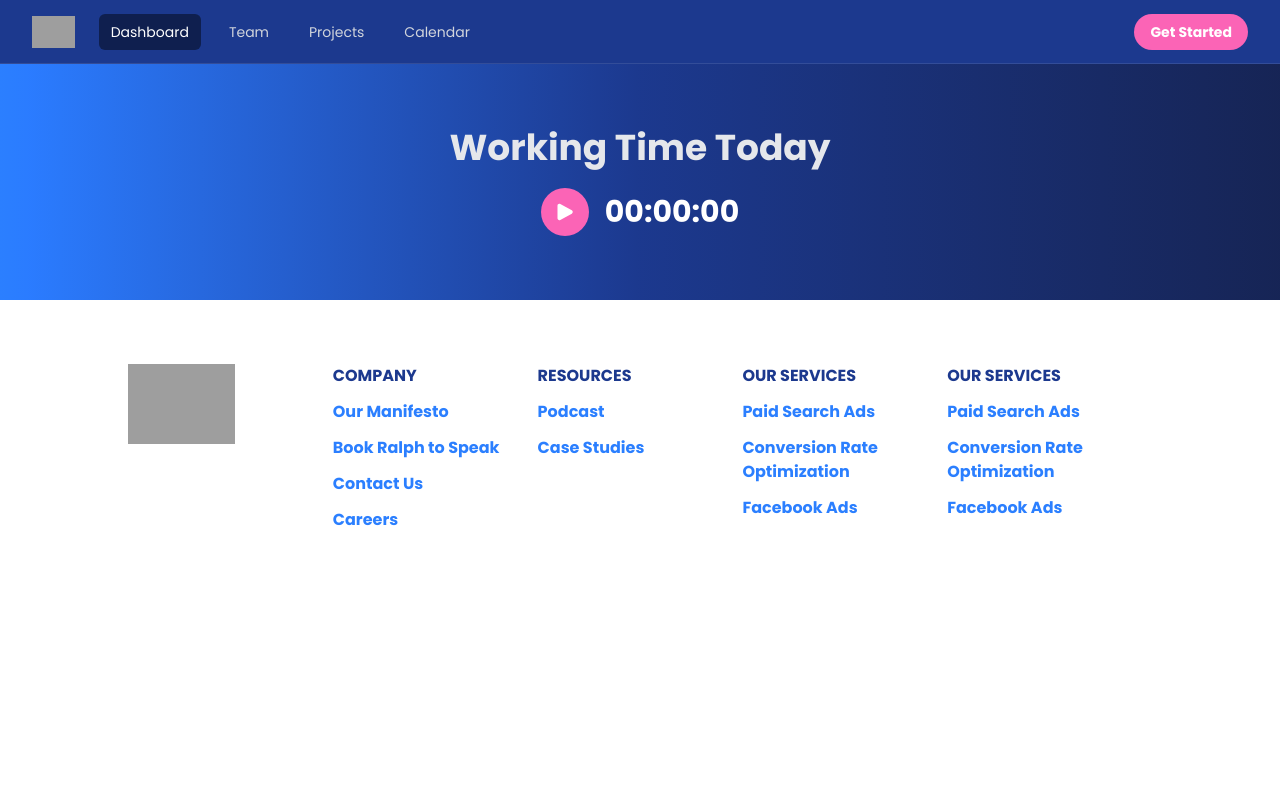
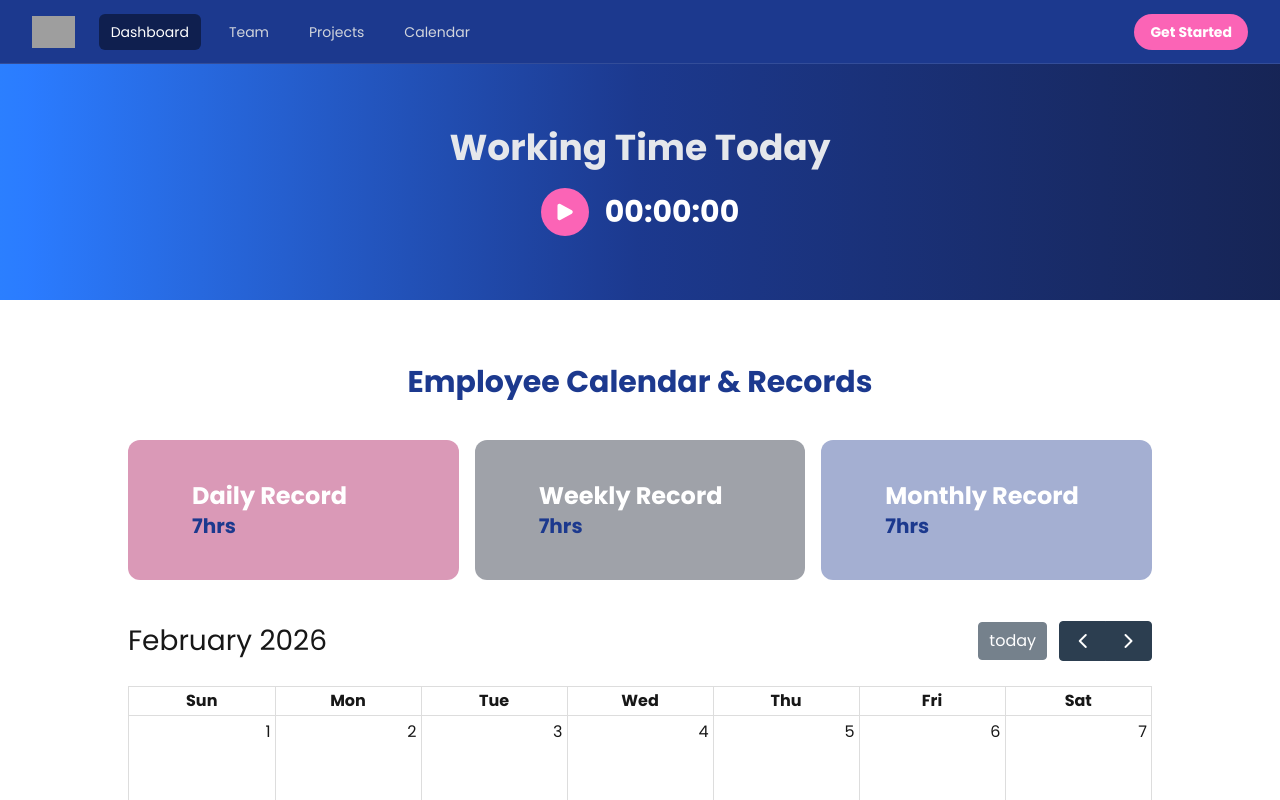
Before and after one commit to arthizz/timely-management-frontend, a Next.js app: page /dashboard in a window 1280 px wide. Shown: the top 800 px of the page. Built offline with nearby package versions, Linux system fonts and the light colour scheme; grey boxes are pictures that could not be loaded.

Commit message:
Added full calendar Library and components

```diff
--- a/package.json
+++ b/package.json
@@ -9,6 +9,9 @@
     "lint": "eslint"
   },
   "dependencies": {
+    "@fullcalendar/core": "^6.1.20",
+    "@fullcalendar/daygrid": "^6.1.20",
+    "@fullcalendar/react": "^6.1.20",
     "@headlessui/react": "^2.2.9",
     "@heroicons/react": "^2.2.0",
     "next": "16.1.6",
--- a/src/app/(main)/dashboard/page.tsx
+++ b/src/app/(main)/dashboard/page.tsx
@@ -2,6 +2,7 @@
 import { PlayIcon, PauseIcon } from "@heroicons/react/24/solid";
 import { useState, useRef, useEffect } from "react";
 import { useTimer } from "@/hooks/timerHooks";
+import EmployeeCalendar from "@/components/dashboard/fullcalendar";
 
 export default function Dashboard(){
 
@@ -9,6 +10,7 @@ export default function Dashboard(){
 
     return(
 
+        <>
         <div className="bg-gradient-to-r from-blue-500 via-blue-800 via-blue-900 to-blue-950 w-full px-16 py-16">
             <div className="timer-container">
                 <div className="flex items-center justify-center mb-5">
@@ -36,6 +38,27 @@ export default function Dashboard(){
             </div>
         </div>
 
+        {/* Full Calendar */}
+        <div className="mx-auto px-32 py-16">
+            <h2 className="text-blue-900 text-3xl font-bold text-center mb-10">Employee Calendar & Records</h2>
+            <div className="grid grid-cols-1 sm:grid-cols-3 gap-4 mb-10">
+                <div className="px-16 py-10 bg-pink-800/40 text-white rounded-xl">
+                    <h3 className="text-white text-2xl font-bold">Daily Record</h3>
+                    <h3 className="text-blue-900 text-xl font-bold">7hrs</h3>
+                </div>
+                <div className="px-16 py-10 bg-gray-900/40 text-white rounded-xl">
+                    <h3 className="text-white text-2xl font-bold">Weekly Record</h3>
+                    <h3 className="text-blue-900 text-xl font-bold">7hrs</h3>
+                </div>
+                <div className="px-16 py-10 bg-blue-900/40 text-white rounded-xl">
+                    <h3 className="text-white text-2xl font-bold">Monthly Record</h3>
+                    <h3 className="text-blue-900 text-xl font-bold">7hrs</h3>
+                </div>
+            </div>
+            <EmployeeCalendar status={true} timeIn={new Date()} timeOut={new Date()}/>
+        </div>
+
+        </>
     );
 
 }
--- /dev/null
+++ b/src/components/dashboard/fullcalendar.tsx
@@ -0,0 +1,49 @@
+"use client";
+import FullCalendar from "@fullcalendar/react";
+import dayGridPlugin from "@fullcalendar/daygrid";
+import { useState } from "react";
+
+type TimeRecord = {
+
+    status: boolean;
+    timeIn: Date;
+    timeOut: Date;
+
+}
+
+export default function EmployeeCalendar({status, timeIn, timeOut}: TimeRecord){
+
+    const timeInData = timeIn.toLocaleDateString('en-US', {
+        hour: '2-digit',
+        minute: '2-digit',
+        hour12: true
+    });
+
+
+
+    const renderEventComponents = (eventInfo: any) => {
+
+        return (
+            <div className="bg-blue-900 py-2 px-2 w-full rounded-xl">
+                <small className="text-white font-bold">{eventInfo.event.title}</small><br/>
+                <small className="text-pink-400 font-bold">Status: {status ? "In" : "Out"}</small>
+            </div>
+        );
+
+    }
+
+    return (
+
+        <FullCalendar
+            plugins={[dayGridPlugin]}
+            initialView="dayGridMonth"
+            eventContent={renderEventComponents}
+            events={[{
+                title: `${timeInData}`,
+                date: timeIn
+            }]}
+        />
+
+    )
+
+}
--- a/src/components/landingpage/loginItem.tsx
+++ b/src/components/landingpage/loginItem.tsx
@@ -4,7 +4,7 @@ export default function LoginItem(){
     return (
 
         <>
-            <button className="px-4 py-2 bg-pink-400 hover:bg-pink-300 text-white rounded-3xl text-sm font-bold">Get Started</button>
+            <button className="px-4 py-2 bg-pink-400 hover:bg-pink-300 text-white rounded-3xl text-sm font-bold cursor-pointer">Get Started</button>
         </>
 
     );
--- a/src/components/navbar.tsx
+++ b/src/components/navbar.tsx
@@ -6,7 +6,15 @@ import { LargeNumberLike } from "crypto";
 import AuthItem from "./landingpage/authItem";
 import LoginItem from "./landingpage/loginItem";
 
-const navigation = [
+type navigationItem = {
+
+    name: string;
+    href: string;
+    current: boolean;
+
+}
+
+const navigation: navigationItem[] = [
   { name: 'Dashboard', href: '#', current: true },
   { name: 'Team', href: '#', current: false },
   { name: 'Projects', href: '#', current: false },
```
Also changed, not shown: 1 other file (tests, documents, lock files or other folders).
